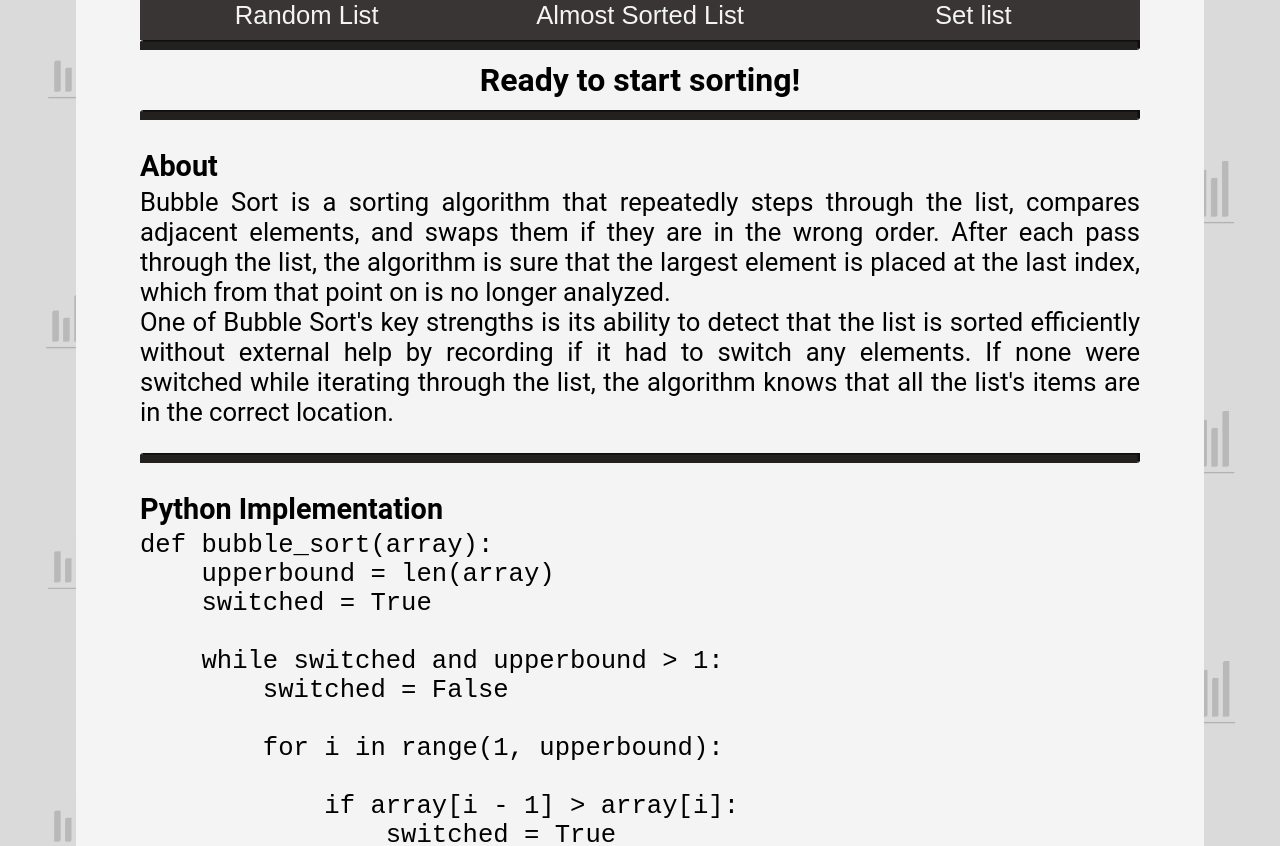
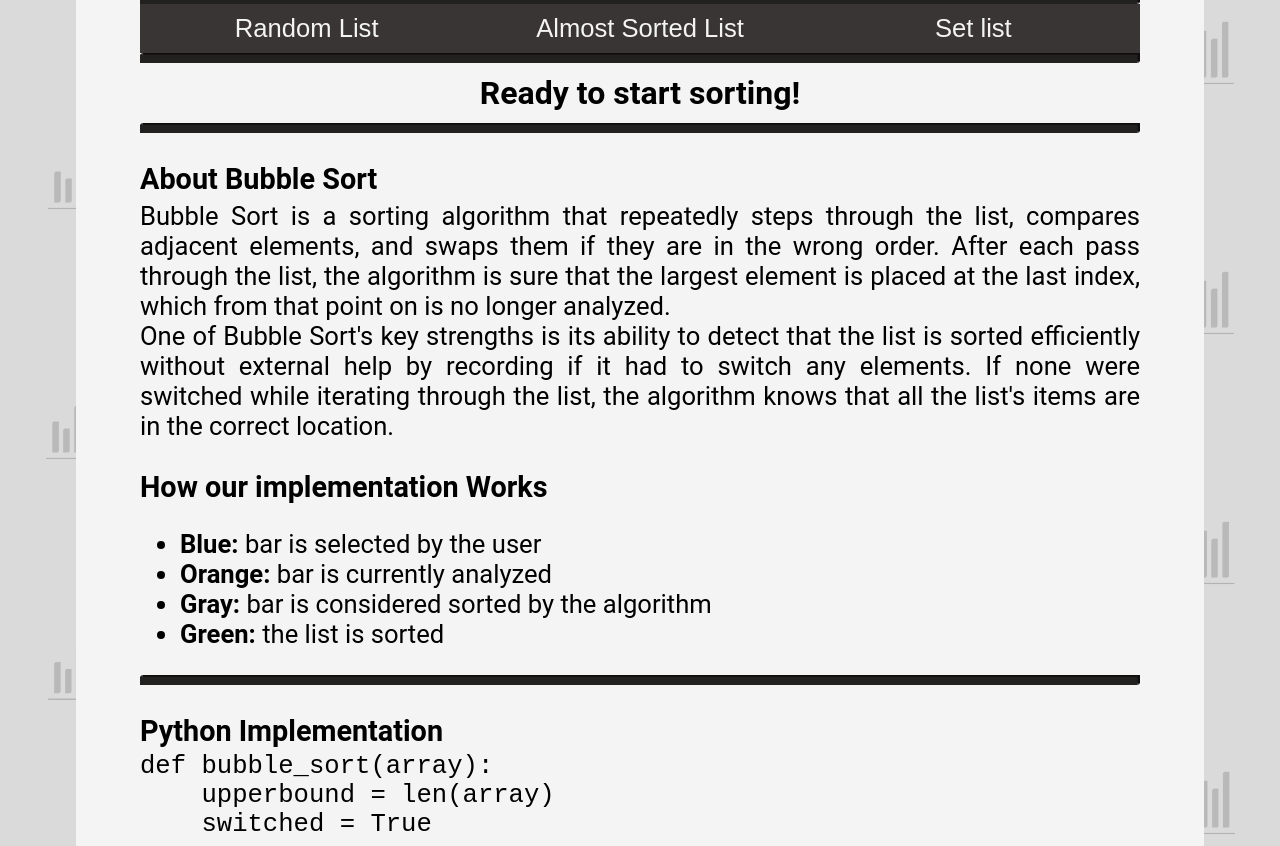
Before and after one commit to OtavioPiza/algorithm-visualizer, a React (Create React App) app: page /#/bubblesort in a window 1280 px wide. Shown: the part 511-1357 px from the top of the page. Built offline with nearby package versions, Linux system fonts and the light colour scheme.

Commit message:
Improved about section

```diff
--- a/src/algorithms/sorting/bubbleSort.js
+++ b/src/algorithms/sorting/bubbleSort.js
@@ -50,15 +50,35 @@ const pythonImplementation = () => (
 `)
 
 const about = () => (
+
+    <div className="About">
+
+        <h3>
+            About Bubble Sort
+        </h3>
+
         <p>
             Bubble Sort is a sorting algorithm that repeatedly steps through the list, compares adjacent elements, and
             swaps them if they are in the wrong order. After each pass through the list, the algorithm is sure that the
             largest element is placed at the last index, which from that point on is no longer analyzed.
-        <br/>
+            <br />
             One of Bubble Sort's key strengths is its ability to detect that the list is sorted efficiently without
             external help by recording if it had to switch any elements. If none were switched while iterating through the
             list, the algorithm knows that all the list's items are in the correct location.
         </p>
+
+        <h3>
+            How our implementation Works
+        </h3>
+
+        <ul>
+            <li><strong>Blue: </strong>bar is selected by the user</li>
+            <li><strong>Orange: </strong>bar is currently analyzed</li>
+            <li><strong>Gray: </strong>bar is considered sorted by the algorithm</li>
+            <li><strong>Green: </strong>the list is sorted</li>
+        </ul>
+
+    </div>
 )
 
 /**
--- a/src/components/ArraySorter.js
+++ b/src/components/ArraySorter.js
@@ -163,15 +163,7 @@ const ArraySorter = ({ sortingAlgorithm, barList = arrayManager.getRandomList(10
 
                 <BottomBar />
 
-                <div className="About">
-
-                    <h3>
-                        About
-                    </h3>
-
-                    {sortingAlgorithm.about()}
-
-                </div>
+                {sortingAlgorithm.about()}
 
                 <BottomBar />
 
```
Lines whose indentation alone changed are shown as unchanged.
